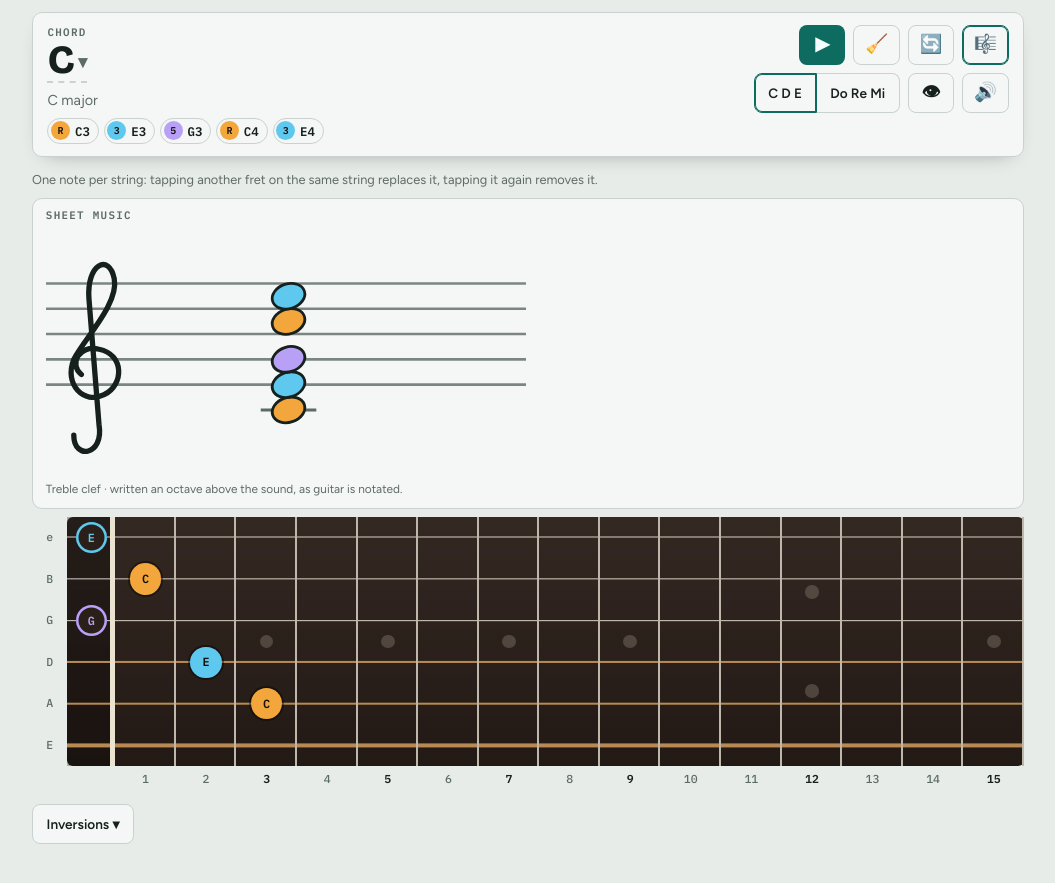
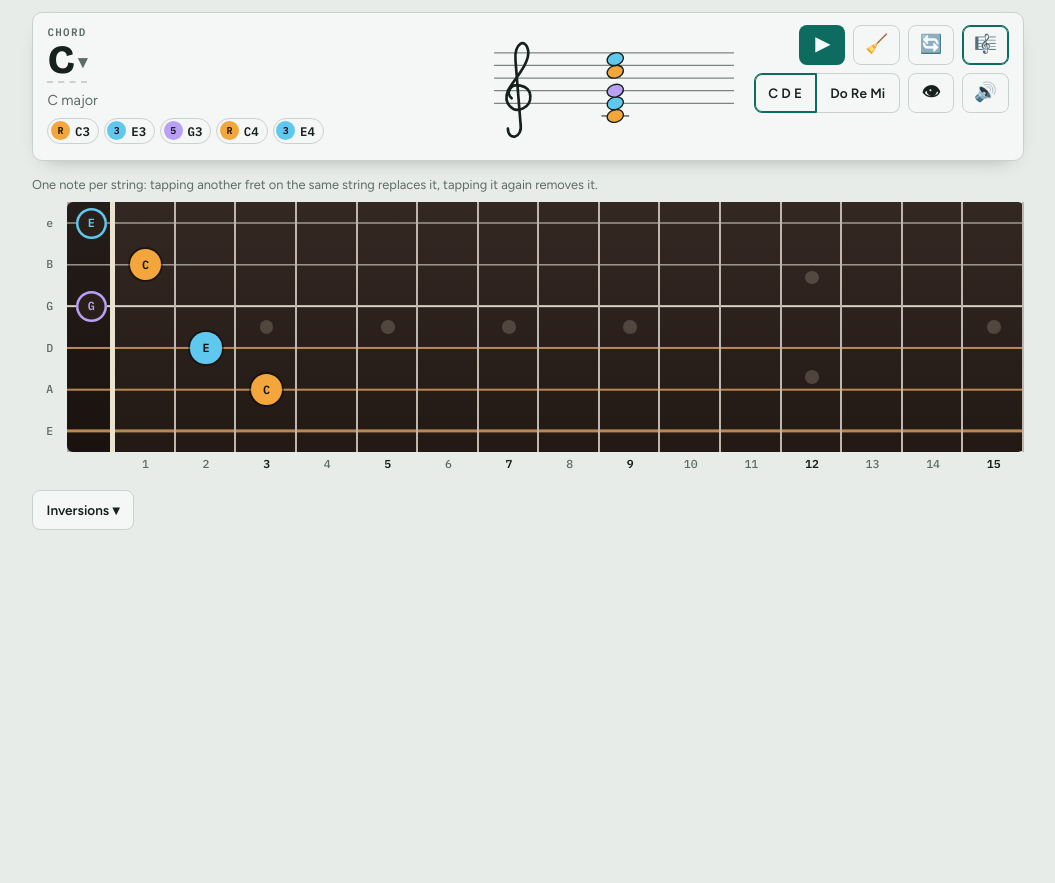
Before and after one commit to Fernando-Contreras/Fretboard, a plain HTML site: page site/index.html in a window 1280 px wide. Both pictures are taken after a click on the button "View as sheet music". Shown: the part 53-936 px from the top of the page, without its empty margins (112-1167 px from the left). After the commit the page ends 800 px from the top, so only its background shows below. Drawn offline with Linux system fonts and the light colour scheme.

Commit message:
Partitura dentro del cuadro de lectura en pantallas anchas

```diff
--- a/site/index.html
+++ b/site/index.html
@@ -147,6 +147,14 @@ dialog.builder::backdrop{background:rgba(0,0,0,.55)}
 .sheet{background:var(--panel);border:1px solid var(--line);border-radius:10px;padding:.6rem .8rem;display:grid;gap:.35rem}
 .sheet svg{width:100%;max-width:30rem;max-height:17rem;height:auto;color:var(--ink)}
 .sheet .cap{font-size:.74rem;color:var(--muted)}
+/* en pantallas anchas la partitura vive dentro del cuadro de arriba, entre la lectura y los botones */
+@media (min-width:860px){
+  .readout.hassheet{grid-template-columns:minmax(0,1fr) minmax(0,15rem) auto}
+  .readout .rd{grid-column:1}.readout .sheet{grid-column:2}.readout .ctl{grid-column:3}
+  .sheet.inline{background:none;border:0;padding:0;align-self:center;justify-items:center}
+  .sheet.inline .eyebrow,.sheet.inline .cap{display:none}
+  .sheet.inline svg{max-width:none;max-height:9.5rem}
+}
 #tip{position:fixed;z-index:60;left:0;top:0;background:var(--ink);color:var(--bg);font:600 .78rem/1.3 var(--font-b);padding:.35rem .6rem;border-radius:6px;pointer-events:none;max-width:16rem;opacity:0}
 #tip.show{opacity:1}
 </style>
@@ -660,7 +668,9 @@ function sheetModel(notes,chord){
   return items;
 }
 function renderSheet(notes,chord){
-  const box=$('sheet'); box.hidden=!sheetOpen; if(!sheetOpen) return;
+  const box=$('sheet'); box.hidden=!sheetOpen;
+  $('top').classList.toggle('hassheet',wideMq.matches&&sheetOpen);
+  if(!sheetOpen) return;
   const items=sheetModel(notes,chord), cx=96, W=190;
   const ys=items.map(i=>i.y), minY=Math.min(-22,...ys.map(y=>y-12)), maxY=Math.max(76,...ys.map(y=>y+12));
   let g='';
@@ -691,8 +701,11 @@ dlg.addEventListener('close',()=>{if(dlg.returnValue==='ok') applyBuilt(); dlg.r
 /* ---------- ubicación de los controles ---------- */
 const wideMq=matchMedia('(min-width:860px)');
 function placeCtl(){
-  if(wideMq.matches) $('top').appendChild($('ctl'));
-  else $('stage').insertBefore($('ctl'),$('hint').nextSibling);
+  const sh=$('sheet');
+  if(wideMq.matches){ $('top').appendChild($('ctl')); $('top').insertBefore(sh,$('ctl')); }
+  else{ $('stage').insertBefore($('ctl'),$('hint').nextSibling); $('stage').insertBefore(sh,$('ctl').nextSibling); }
+  sh.classList.toggle('inline',wideMq.matches);
+  $('top').classList.toggle('hassheet',wideMq.matches&&!sh.hidden);
 }
 wideMq.addEventListener('change',placeCtl); placeCtl();
 
--- a/site/sw.js
+++ b/site/sw.js
@@ -1,5 +1,5 @@
 // MÃ¡stil: guarda la app para que abra sin internet. Sirve lo guardado y actualiza en segundo plano.
-const CACHE = 'mastil-6de876a7e0';
+const CACHE = 'mastil-902ac6cbf1';
 const SHELL = [
   "./",
   "fonts/bricolage-grotesque-latin-600-normal.woff2",
```
